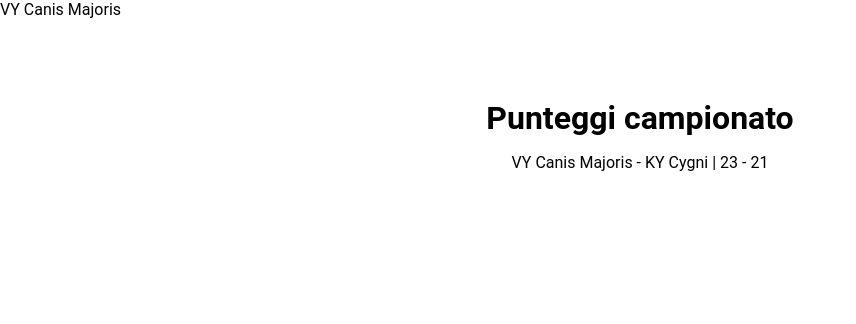
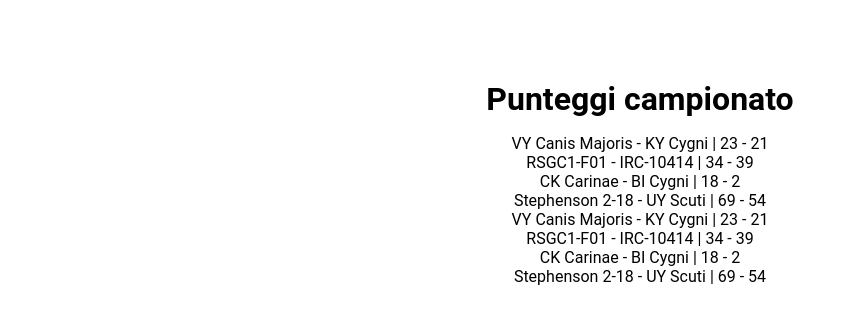
Before and after one commit to Ruma303/php-snacks-b1, a PHP site: page / in a window 1280 px wide. Shown: the top 324 px of the page, without its empty margins (0-856 px from the left). Run offline with PHP 8.4, Linux system fonts and the light colour scheme.

Commit message:
snack1 ok

```diff
--- a/snack1/index.php
+++ b/snack1/index.php
@@ -24,11 +24,31 @@
             'homePoints' => 69,
             'hostPoints' => 54,
         ],
+        [
+            'homeTeam' => 'VY Canis Majoris',
+            'hostTeam' => 'KY Cygni',
+            'homePoints' => 23,
+            'hostPoints' => 21,
+        ],
+        [
+            'homeTeam' => 'RSGC1-F01',
+            'hostTeam' => 'IRC-10414',
+            'homePoints' => 34,
+            'hostPoints' => 39,
+        ],
+        [
+            'homeTeam' => 'CK Carinae',
+            'hostTeam' => 'BI Cygni',
+            'homePoints' => 18,
+            'hostPoints' => 2,
+        ],
+        [
+            'homeTeam' => 'Stephenson 2-18',
+            'hostTeam' => 'UY Scuti',
+            'homePoints' => 69,
+            'hostPoints' => 54,
+        ],
     ];
-    echo $basketChampionship[0]['homeTeam'];
-    // for ($i=0; $i < $basketChampionship; $i++){
-    //     echo '<li>Nome team: ' . $basketChampionship.[$i][0] . '</li>';
-    //     };
 ?>
 <!DOCTYPE html>
 <html lang="en">
@@ -43,10 +63,14 @@
     <div class="container">
         <h1>Punteggi campionato</h1>
         <div class="results-div">
-            <ul class="home-team">
-                <li><?= $basketChampionship[0]['homeTeam'] . ' - ' .$basketChampionship[0]['hostTeam'] . ' | ' .
-                $basketChampionship[0]['homePoints'] . ' - ' .
-                $basketChampionship[0]['hostPoints']?></li>
+            <ul class="list-team">
+            <?php
+            for ($i=0; $i < count($basketChampionship); $i++) {
+            echo '<li class="match">' . $basketChampionship[$i]['homeTeam'] . ' - ' .
+                $basketChampionship[$i]['hostTeam'] . ' | ' .
+                $basketChampionship[$i]['homePoints'] . ' - ' .
+                $basketChampionship[$i]['hostPoints'] . '</li>';
+                }?>
             </ul>
         </div>
     </div>
--- a/snack1/style.css
+++ b/snack1/style.css
@@ -6,14 +6,10 @@
     display: flex; flex-direction: column; justify-content: center; align-items: center; margin: 0 auto; padding: 5rem 1rem;
 }
 
-ul {
-    list-style: none;
+ul, .match {
+    list-style: none; display: flex; flex-direction: column; text-align: center;
 }
 
 .results-div {
     display: flex; margin: 0 auto; padding: 1rem; gap: 2rem;
 }
-
-.home-team, .host-team {
-    display: flex; flex-direction: column;
-}
```
